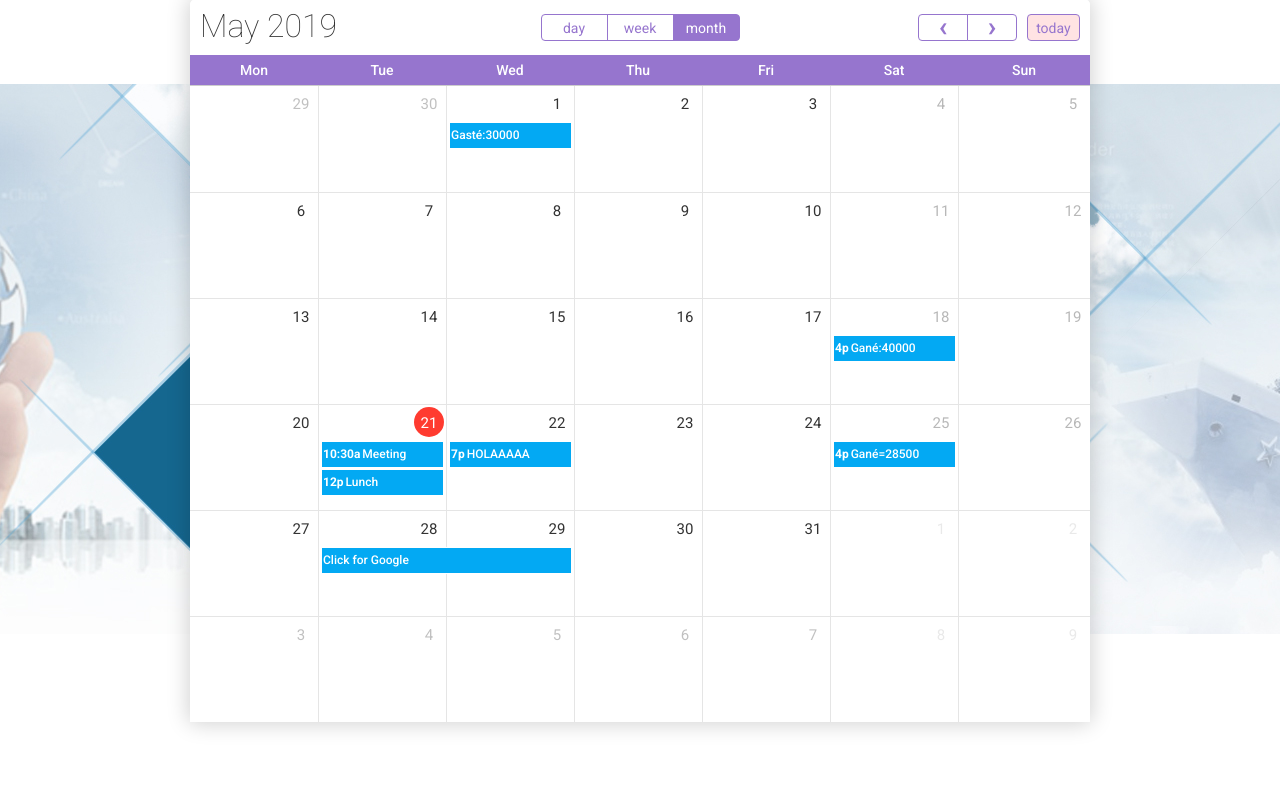
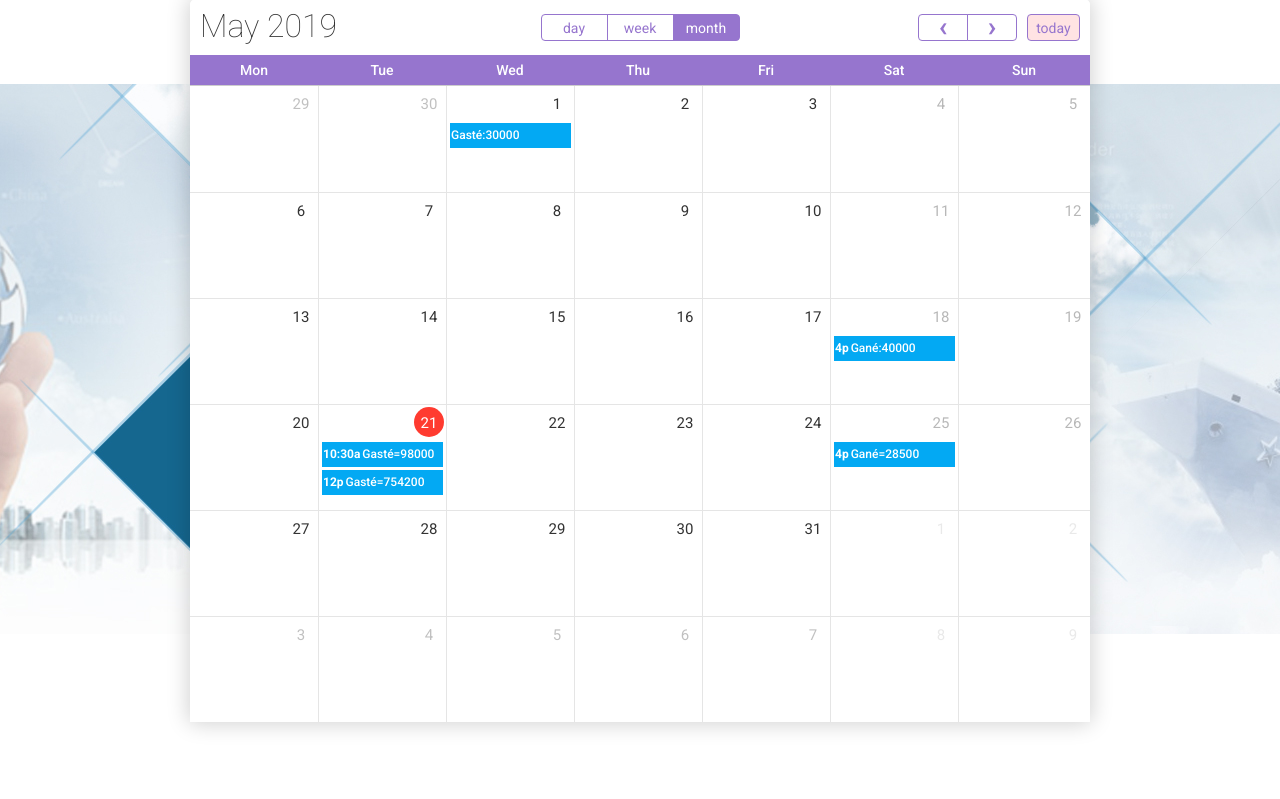
Before and after one commit to margaretandrea777/Hackaton, a Flask app: page /4ta.html in a window 1280 px wide. Shown: the part 41-840 px from the top of the page. Run offline with Flask 2, Linux system fonts and the light colour scheme; some libraries are stand-ins or nearby versions.

Commit message:
intento push

```diff
--- a/templates/4ta.html
+++ b/templates/4ta.html
@@ -144,31 +144,19 @@
 					className: 'info'
 				},
 				{
-					title: 'Meeting',
+					title: 'Gasté=98000',
 					start: new Date(y, m, d, 10, 30),
 					allDay: false,
 					className: 'important'
 				},
 				{
-					title: 'Lunch',
+					title: 'Gasté=754200',
 					start: new Date(y, m, d, 12, 0),
 					end: new Date(y, m, d, 14, 0),
 					allDay: false,
 					className: 'important'
 				},
-				{
-					title: 'HOLAAAAA',
-					start: new Date(y, m, d+1, 19, 0),
-					end: new Date(y, m, d+1, 22, 30),
-					allDay: false,
-				},
-				{
-					title: 'Click for Google',
-					start: new Date(y, m, 28),
-					end: new Date(y, m, 29),
-					url: 'https://ccp.cloudaccess.net/aff.php?aff=5188',
-					className: 'success'
-				}
+
 			],
 		});
 
--- /dev/null
+++ b/templates/semaforo.html
@@ -0,0 +1,5 @@
+{% include 'head.html' %}
+<body style="background: url('img/fondo.jpg') no-repeat fixed center;">
+
+</body>
+</html>
```
